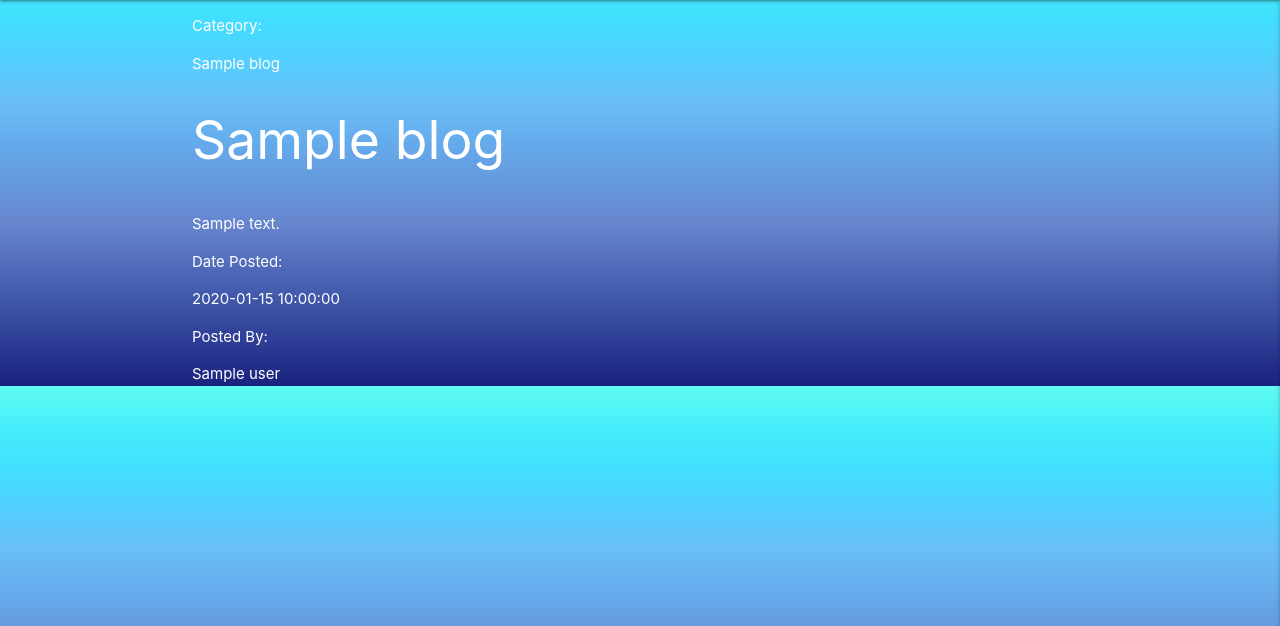
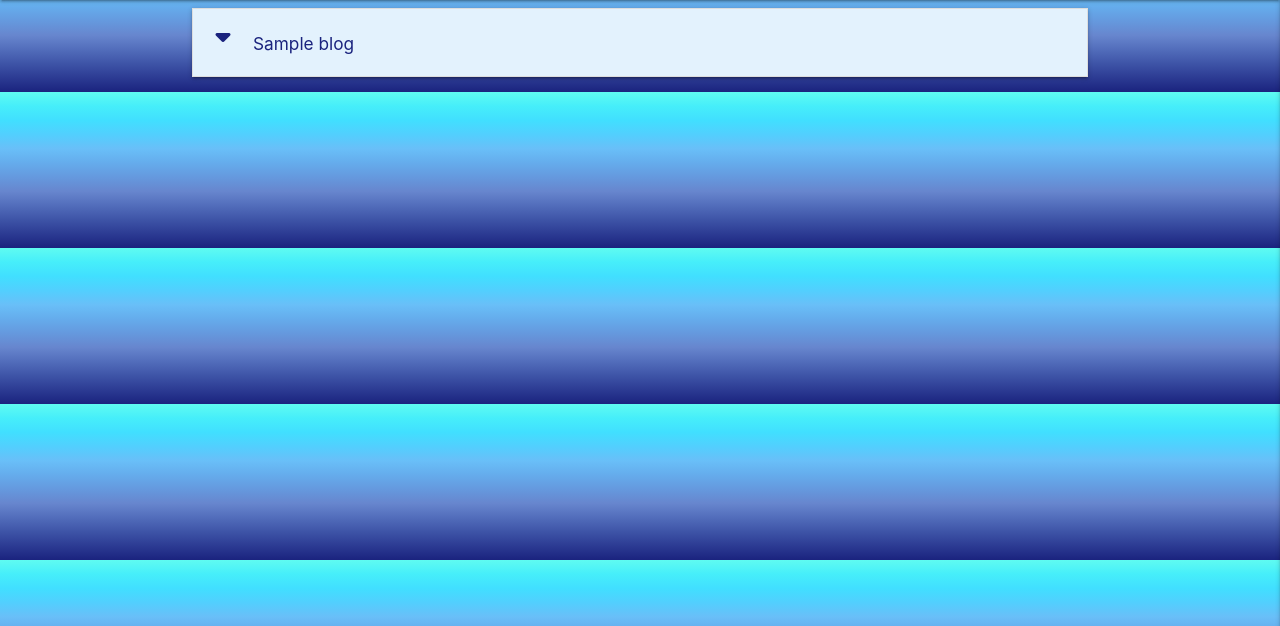
Before and after one commit to Code-Institute-Submissions/janebmckenna-MilestoneProject3, a Flask app: page / in a window 1280 px wide. Shown: the part 64-690 px from the top of the page. Run offline with Flask 3, Linux system fonts and the light colour scheme; the visitor is signed in with stand-in values (Sample User, id 1); a database or web service that is not in the repository returns one stand-in record (values such as "Sample title"); some libraries are stand-ins or nearby versions.

Commit message:
Feat: add the loop for blog posts and base for conditional view buttons

```diff
--- a/static/css/style.css
+++ b/static/css/style.css
@@ -14,3 +14,8 @@
 .modal{
     background-color: rgba(255,255,255,0.6);
 }
+
+.editbtn{
+    margin-left: 5px;
+    margin-right: 5px;
+}
--- a/templates/blogs.html
+++ b/templates/blogs.html
@@ -1,12 +1,27 @@
 {% extends "base.html" %}
 {% block content %}
-
+    <ul class="collapsible">
     {% for blog in blogs %}
-        <p>Category:</p>{{ blog.category_name }}<br>
-        <h2>{{ blog.title }}</h2><br>
-        {{ blog.blog_content }}<br>
-        <p>Date Posted:</p> {{ blog.date }}<br>
-        <p>Posted By:</p> {{ blog.user}}
+        <li>
+            <div class="collapsible-header blue lighten-5 indigo-text text-darken-4">
+                <i class="fas fa-caret-down"></i>
+                {% if session.user|lower == blog.user|lower %}
+                    <a href="#" class="btn-small green accent-4">Delete</a>
+                    <a href="#" class="btn-small light-blue lighten-1 editbtn">Edit</a>
+                {% endif %}
+                <h6 class="indigo-text text-darken-4">{{ blog.title }} </h6>
+            </div>
+            <div class="collapsible-body blue lighten-4 indigo-text text-darken-4">
+                <p class="indigo-text text-darken-4">Category: {{ blog.category_name }}</p>
+                <p>
+                    {{ blog.blog_content }}<br>
+                </p>
+                <p>
+                    <span>Date Posted:</span> {{ blog.date }}<br>
+                    <span>Posted By:</span> {{ blog.user}}
+                </p>
+            </div>
+          </li>
     {% endfor %}
-
+      </ul>
 {% endblock %}
```
Also changed, not shown: README.md.
